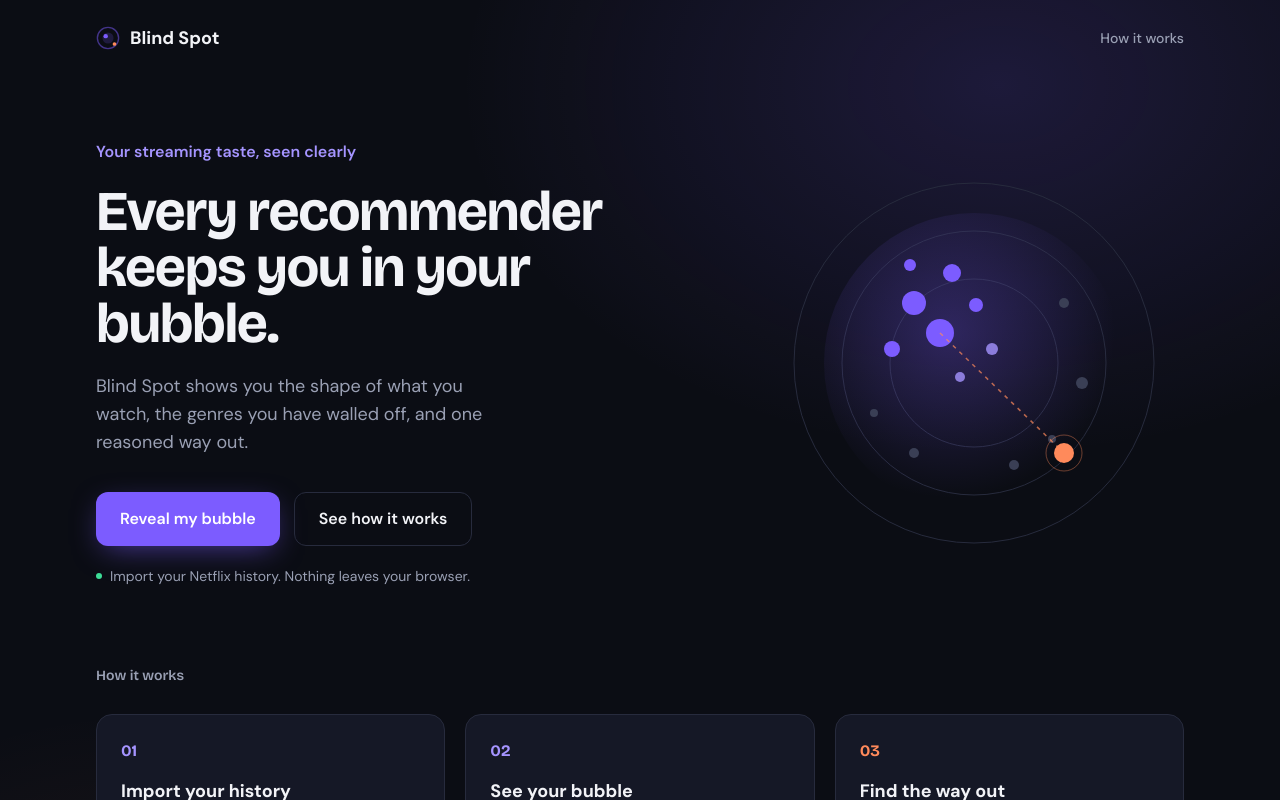
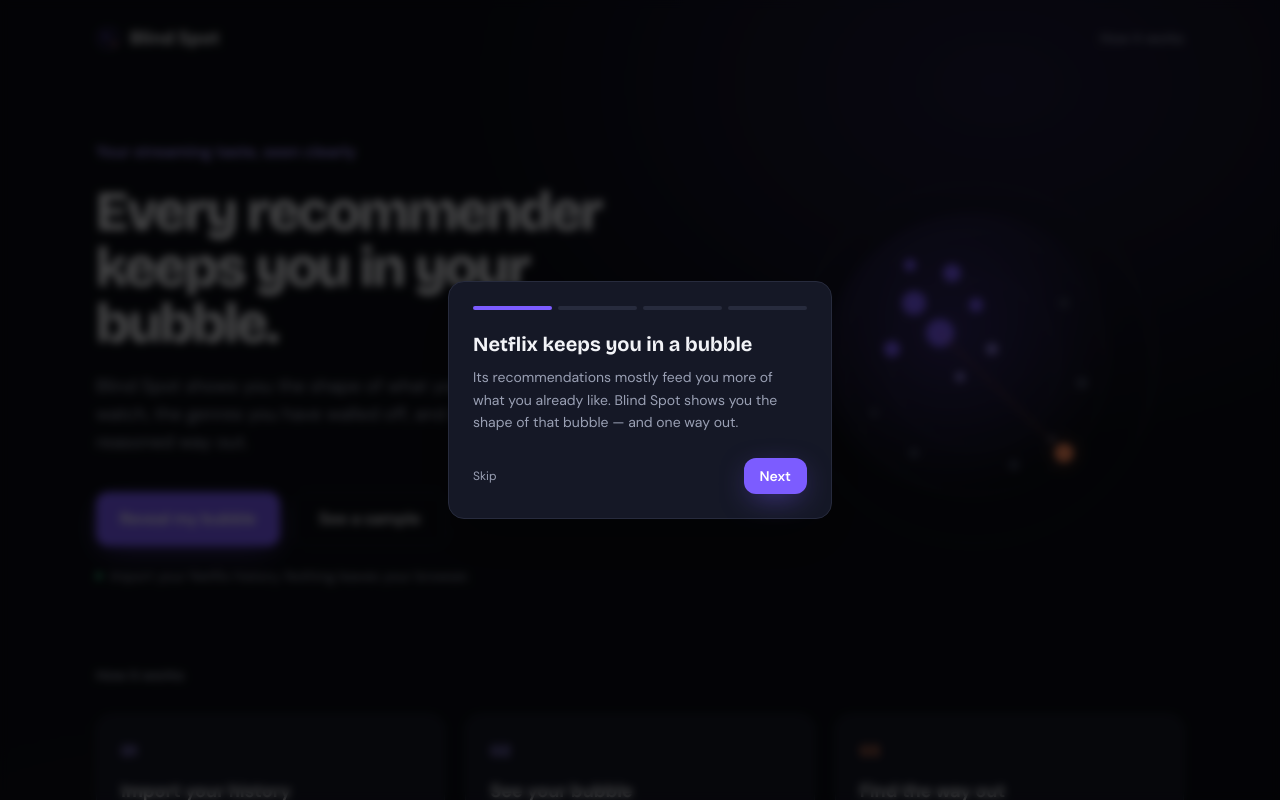
Before and after one commit to aashi2912/blind-spot, a React (Vite) app: page / in a window 1280 px wide. Shown: the top 800 px of the page. Built offline with nearby package versions, Linux system fonts and the light colour scheme.

Commit message:
Onboarding tour + sample mode (one-click demo profile)

```diff
--- a/src/App.jsx
+++ b/src/App.jsx
@@ -5,9 +5,13 @@
 import BlindSpotsScreen from "./screens/BlindSpotsScreen";
 import BridgeScreen from "./screens/BridgeScreen";
 import DetailScreen from "./screens/DetailScreen";
+import OnboardingTour from "./components/OnboardingTour";
 import { getWatched, addWatched, removeWatched, updateWatchedKeywords, setProfile, setWatchedList } from "./utils/storage";
 import { getKeywords } from "./services/tmdbApi";
 import { buildTasteProfile } from "./services/tasteProfiler";
+import { SAMPLE_WATCHED } from "./utils/sampleData";
+
+const TOUR_KEY = "blind-spot:seen-tour";
 
 export default function App() {
   const [screen, setScreen] = useState("landing");
@@ -15,6 +19,9 @@
   const [profile, setProfileState] = useState(null);
   const [selectedBlindSpot, setSelectedBlindSpot] = useState(null);
   const [selectedMovie, setSelectedMovie] = useState(null);
+  const [showTour, setShowTour] = useState(() => {
+    try { return !localStorage.getItem(TOUR_KEY); } catch { return false; }
+  });
 
   useEffect(() => {
     setWatched(getWatched());
@@ -27,6 +34,11 @@
       setProfile(p);
     }
   }, [watched]);
+
+  const closeTour = useCallback(() => {
+    try { localStorage.setItem(TOUR_KEY, "1"); } catch { /* ignore */ }
+    setShowTour(false);
+  }, []);
 
   const handleAddTitle = useCallback(async (title) => {
     const updated = addWatched(title);
@@ -46,10 +58,7 @@
     const merged = [...current];
     for (const t of titles) {
       const k = t.id + ":" + t.media_type;
-      if (!seen.has(k)) {
-        seen.add(k);
-        merged.push(t);
-      }
+      if (!seen.has(k)) { seen.add(k); merged.push(t); }
     }
     setWatchedList(merged);
     setWatched([...merged]);
@@ -60,16 +69,19 @@
           const kws = await getKeywords(t.id, t.media_type);
           const upd = updateWatchedKeywords(t.id, t.media_type, kws);
           setWatched([...upd]);
-        } catch {
-          /* ignore */
-        }
+        } catch { /* ignore */ }
       }
     })();
   }, []);
 
+  // Sample mode — load a prebuilt history (in memory only) and jump to the Reveal.
+  const handleSample = useCallback(() => {
+    setWatched(SAMPLE_WATCHED);
+    setScreen("bubble");
+  }, []);
+
   const handleRemoveTitle = useCallback((id, mediaType) => {
-    const updated = removeWatched(id, mediaType);
-    setWatched([...updated]);
+    setWatched([...removeWatched(id, mediaType)]);
   }, []);
 
   const nav = useCallback((s) => setScreen(s), []);
@@ -98,12 +110,11 @@
       overview: movie.overview || "",
       keywords: movie.keywords || [],
     };
-    const updated = addWatched(title);
-    setWatched([...updated]);
+    setWatched([...addWatched(title)]);
     setScreen("bubble");
   }, []);
 
-  // Single design system — every screen renders full-bleed.
+  const renderScreen = () => {
     switch (screen) {
       case "input":
         return (
@@ -117,42 +128,22 @@
           />
         );
       case "bubble":
+        return <BubbleScreen profile={profile} watched={watched} onViewBlindSpots={() => nav("blindspots")} onGoBack={() => nav("input")} />;
+      case "blindspots":
+        return <BlindSpotsScreen profile={profile} onExplore={handleExploreBlindSpot} onGoBack={() => nav("bubble")} />;
+      case "bridges":
+        return <BridgeScreen profile={profile} watched={watched} blindSpot={selectedBlindSpot} onViewDetail={handleViewDetail} onGoBack={() => nav("blindspots")} />;
+      case "detail":
+        return <DetailScreen movie={selectedMovie} watched={watched} onMarkWatched={handleMarkWatched} onGoBack={() => nav("bridges")} />;
+      default:
+        return <LandingScreen onStart={() => nav("input")} onSample={handleSample} />;
+    }
+  };
+
   return (
-        <BubbleScreen
-          profile={profile}
-          watched={watched}
-          onViewBlindSpots={() => nav("blindspots")}
-          onGoBack={() => nav("input")}
-        />
+    <>
+      {renderScreen()}
+      {showTour && <OnboardingTour onClose={closeTour} />}
+    </>
   );
-    case "blindspots":
-      return (
-        <BlindSpotsScreen
-          profile={profile}
-          onExplore={handleExploreBlindSpot}
-          onGoBack={() => nav("bubble")}
-        />
-      );
-    case "bridges":
-      return (
-        <BridgeScreen
-          profile={profile}
-          watched={watched}
-          blindSpot={selectedBlindSpot}
-          onViewDetail={handleViewDetail}
-          onGoBack={() => nav("blindspots")}
-        />
-      );
-    case "detail":
-      return (
-        <DetailScreen
-          movie={selectedMovie}
-          watched={watched}
-          onMarkWatched={handleMarkWatched}
-          onGoBack={() => nav("bridges")}
-        />
-      );
-    default:
-      return <LandingScreen onStart={() => nav("input")} />;
 }
-}
--- /dev/null
+++ b/src/components/OnboardingTour.jsx
@@ -0,0 +1,48 @@
+import { useState } from "react";
+import Button from "./ui/Button";
+
+const STEPS = [
+  {
+    title: "Netflix keeps you in a bubble",
+    body: "Its recommendations mostly feed you more of what you already like. Blind Spot shows you the shape of that bubble — and one way out.",
+  },
+  {
+    title: "1 · Import your history",
+    body: "Drop in your Netflix export, or try a sample. It is read in your browser and never uploaded.",
+  },
+  {
+    title: "2 · See your bubble",
+    body: "Your taste gets a shape and a 0–100 Bubble Score — the genres, eras, and languages you actually live in.",
+  },
+  {
+    title: "3 · Find the way out",
+    body: "One reasoned recommendation from a genre you avoid, tied to something you already love.",
+  },
+];
+
+export default function OnboardingTour({ onClose }) {
+  const [i, setI] = useState(0);
+  const last = i === STEPS.length - 1;
+  const step = STEPS[i];
+
+  return (
+    <div className="fixed inset-0 z-50 bg-black/70 backdrop-blur-sm grid place-items-center px-6" role="dialog" aria-modal="true">
+      <div className="bg-surface border border-line rounded-2xl p-6 max-w-sm w-full shadow-2xl">
+        <div className="flex gap-1.5 mb-5">
+          {STEPS.map((_, idx) => (
+            <span key={idx} className={`h-1 flex-1 rounded-full ${idx <= i ? "bg-primary" : "bg-line"}`} />
+          ))}
+        </div>
+        <h2 className="font-brand text-xl font-bold mb-2 text-ink">{step.title}</h2>
+        <p className="text-ink-muted font-body text-sm leading-relaxed mb-6">{step.body}</p>
+        <div className="flex items-center justify-between">
+          <button onClick={onClose} className="text-xs text-ink-muted hover:text-ink font-body">Skip</button>
+          <div className="flex gap-2">
+            {i > 0 && <Button variant="ghost" size="sm" onClick={() => setI(i - 1)}>Back</Button>}
+            <Button size="sm" onClick={() => (last ? onClose() : setI(i + 1))}>{last ? "Get started" : "Next"}</Button>
+          </div>
+        </div>
+      </div>
+    </div>
+  );
+}
--- a/src/screens/LandingScreen.jsx
+++ b/src/screens/LandingScreen.jsx
@@ -15,24 +15,13 @@
       <circle cx="210" cy="210" r="84" stroke="#272B3D" strokeWidth="1" fill="none" />
       <circle cx="210" cy="210" r="150" fill="url(#bs-glow)" />
       <g fill="#7C5CFF">
-        <circle cx="150" cy="150" r="12" />
-        <circle cx="188" cy="120" r="9" />
-        <circle cx="128" cy="196" r="8" />
-        <circle cx="176" cy="180" r="14" />
-        <circle cx="212" cy="152" r="7" />
-        <circle cx="146" cy="112" r="6" />
+        <circle cx="150" cy="150" r="12" /><circle cx="188" cy="120" r="9" /><circle cx="128" cy="196" r="8" />
+        <circle cx="176" cy="180" r="14" /><circle cx="212" cy="152" r="7" /><circle cx="146" cy="112" r="6" />
       </g>
-      <g fill="#A594FF" opacity="0.8">
-        <circle cx="228" cy="196" r="6" />
-        <circle cx="196" cy="224" r="5" />
-      </g>
+      <g fill="#A594FF" opacity="0.8"><circle cx="228" cy="196" r="6" /><circle cx="196" cy="224" r="5" /></g>
       <g fill="#3A3F55">
-        <circle cx="300" cy="150" r="5" />
-        <circle cx="318" cy="230" r="6" />
-        <circle cx="150" cy="300" r="5" />
-        <circle cx="250" cy="312" r="5" />
-        <circle cx="110" cy="260" r="4" />
-        <circle cx="288" cy="286" r="4" />
+        <circle cx="300" cy="150" r="5" /><circle cx="318" cy="230" r="6" /><circle cx="150" cy="300" r="5" />
+        <circle cx="250" cy="312" r="5" /><circle cx="110" cy="260" r="4" /><circle cx="288" cy="286" r="4" />
       </g>
       <line x1="176" y1="180" x2="300" y2="300" stroke="#FF8A5B" strokeWidth="1.5" strokeDasharray="4 5" opacity="0.7" />
       <circle cx="300" cy="300" r="10" fill="#FF8A5B" />
@@ -47,7 +36,7 @@
   { n: "03", title: "Find the way out", body: "One reasoned recommendation from a genre you avoid, tied to something you already love.", out: true },
 ];
 
-export default function LandingScreen({ onStart }) {
+export default function LandingScreen({ onStart, onSample }) {
   const bg = {
     backgroundImage:
       "radial-gradient(60% 50% at 78% 8%, rgba(124,92,255,0.16), transparent 70%), radial-gradient(45% 40% at 12% 95%, rgba(255,138,91,0.08), transparent 70%)",
@@ -55,7 +44,6 @@
   return (
     <div className="min-h-screen bg-void text-ink" style={bg}>
       <div className="max-w-6xl mx-auto px-6 md:px-8">
-        {/* Header */}
         <header className="flex items-center justify-between py-6">
           <div className="flex items-center gap-2.5 font-bold text-lg">
             <svg viewBox="0 0 26 26" className="w-6 h-6" xmlns="http://www.w3.org/2000/svg" aria-hidden="true">
@@ -71,7 +59,6 @@
           </nav>
         </header>
 
-        {/* Hero */}
         <section className="grid lg:grid-cols-[1.05fr_0.95fr] gap-12 items-center py-12 lg:py-16">
           <div>
             <p className="text-primary-soft font-semibold mb-5">Your streaming taste, seen clearly</p>
@@ -83,19 +70,16 @@
             </p>
             <div className="flex flex-wrap gap-3.5 mt-9">
               <Button size="lg" onClick={onStart}>Reveal my bubble</Button>
-              <Button as="a" href="#how" variant="ghost" size="lg">See how it works</Button>
+              <Button variant="ghost" size="lg" onClick={onSample}>See a sample</Button>
             </div>
             <p className="flex items-center gap-2 text-ink-muted text-sm mt-5">
               <span className="w-1.5 h-1.5 rounded-full bg-[#3ddc97]" />
               Import your Netflix history. Nothing leaves your browser.
             </p>
           </div>
-          <div className="flex justify-center lg:justify-end">
-            <Orbit />
-          </div>
+          <div className="flex justify-center lg:justify-end"><Orbit /></div>
         </section>
 
-        {/* How it works */}
         <section id="how" className="pb-20 pt-4 scroll-mt-8">
           <h2 className="font-brand text-ink-muted text-sm font-semibold mb-7">How it works</h2>
           <div className="grid md:grid-cols-3 gap-5">
--- /dev/null
+++ b/src/utils/sampleData.js
@@ -0,0 +1,35 @@
+/**
+ * Prebuilt sample history — lets a first-time visitor (or a recruiter) see the
+ * full product in one click without exporting their own Netflix data.
+ * Skewed toward crime / drama / thriller so the bubble is tight and the blind
+ * spots are obvious. IDs are arbitrary (never fetched); the profiler only reads
+ * genre_ids, language, year, and keywords.
+ */
+const m = (id, title, year, genre_ids, keywords = []) => ({
+  id,
+  media_type: "movie",
+  title,
+  poster_path: null,
+  release_date: year + "-01-01",
+  genre_ids,
+  original_language: "en",
+  vote_average: 8.2,
+  vote_count: 5000,
+  overview: "",
+  keywords: keywords.map((name) => ({ name })),
+});
+
+export const SAMPLE_WATCHED = [
+  m(900001, "The Dark Knight", "2008", [28, 80, 18], ["vigilante", "chaos", "moral dilemma"]),
+  m(900002, "Inception", "2010", [28, 878, 12], ["dream", "heist", "reality"]),
+  m(900003, "Se7en", "1995", [80, 18, 9648], ["serial killer", "investigation", "dread"]),
+  m(900004, "The Social Network", "2010", [18], ["ambition", "betrayal", "startup"]),
+  m(900005, "Gone Girl", "2014", [80, 18, 53], ["marriage", "deception", "media"]),
+  m(900006, "Prisoners", "2013", [80, 18, 53], ["abduction", "obsession", "justice"]),
+  m(900007, "Whiplash", "2014", [18, 10402], ["ambition", "mentor", "obsession"]),
+  m(900008, "Interstellar", "2014", [12, 18, 878], ["space", "time", "fatherhood"]),
+  m(900009, "The Wolf of Wall Street", "2013", [80, 18], ["greed", "excess", "fraud"]),
+  m(900010, "Knives Out", "2019", [80, 35, 9648], ["whodunit", "family", "inheritance"]),
+  m(900011, "Shutter Island", "2010", [18, 9648, 53], ["asylum", "memory", "paranoia"]),
+  m(900012, "No Country for Old Men", "2007", [80, 18, 53], ["chase", "fate", "violence"]),
+];
```
Lines whose indentation alone changed are shown as unchanged.
